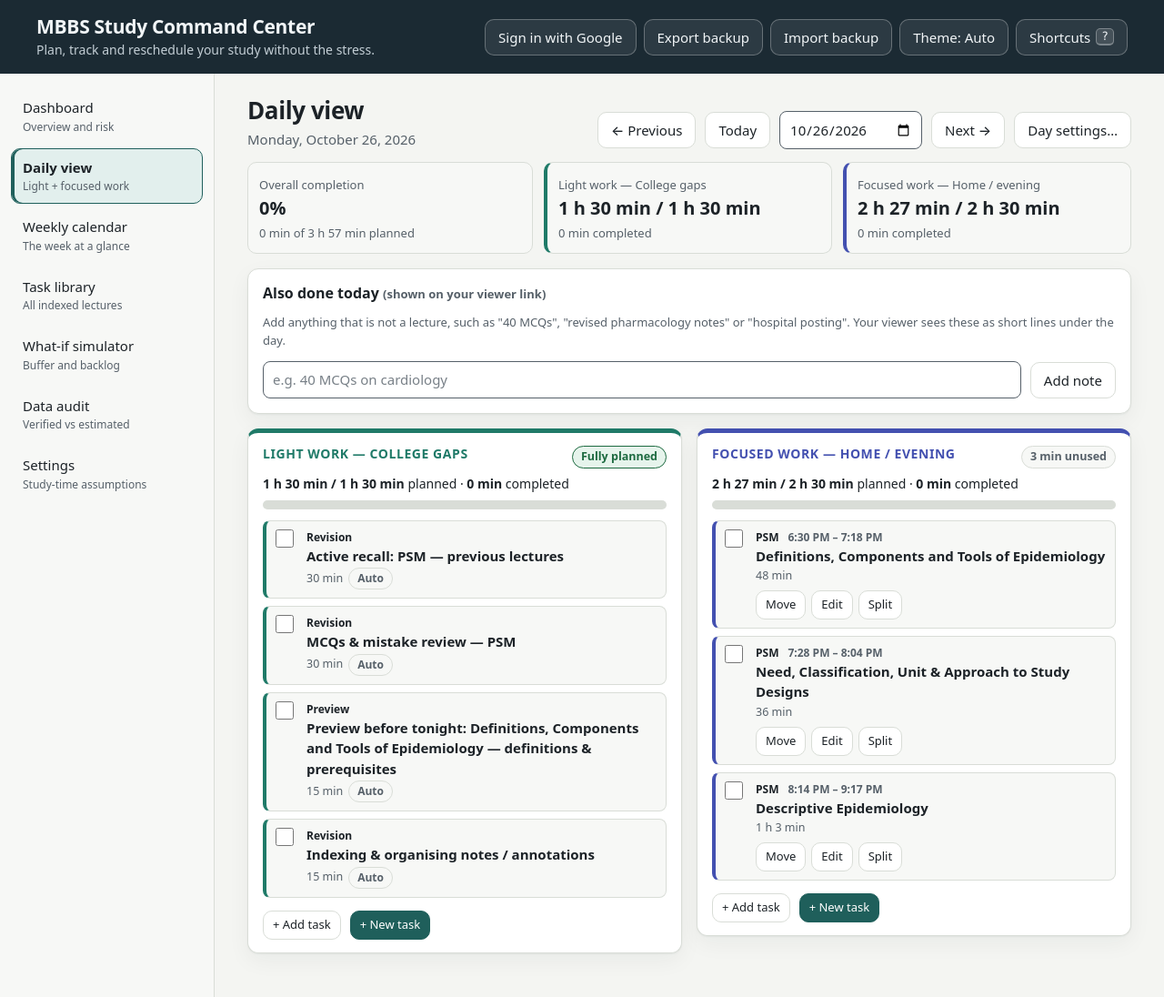
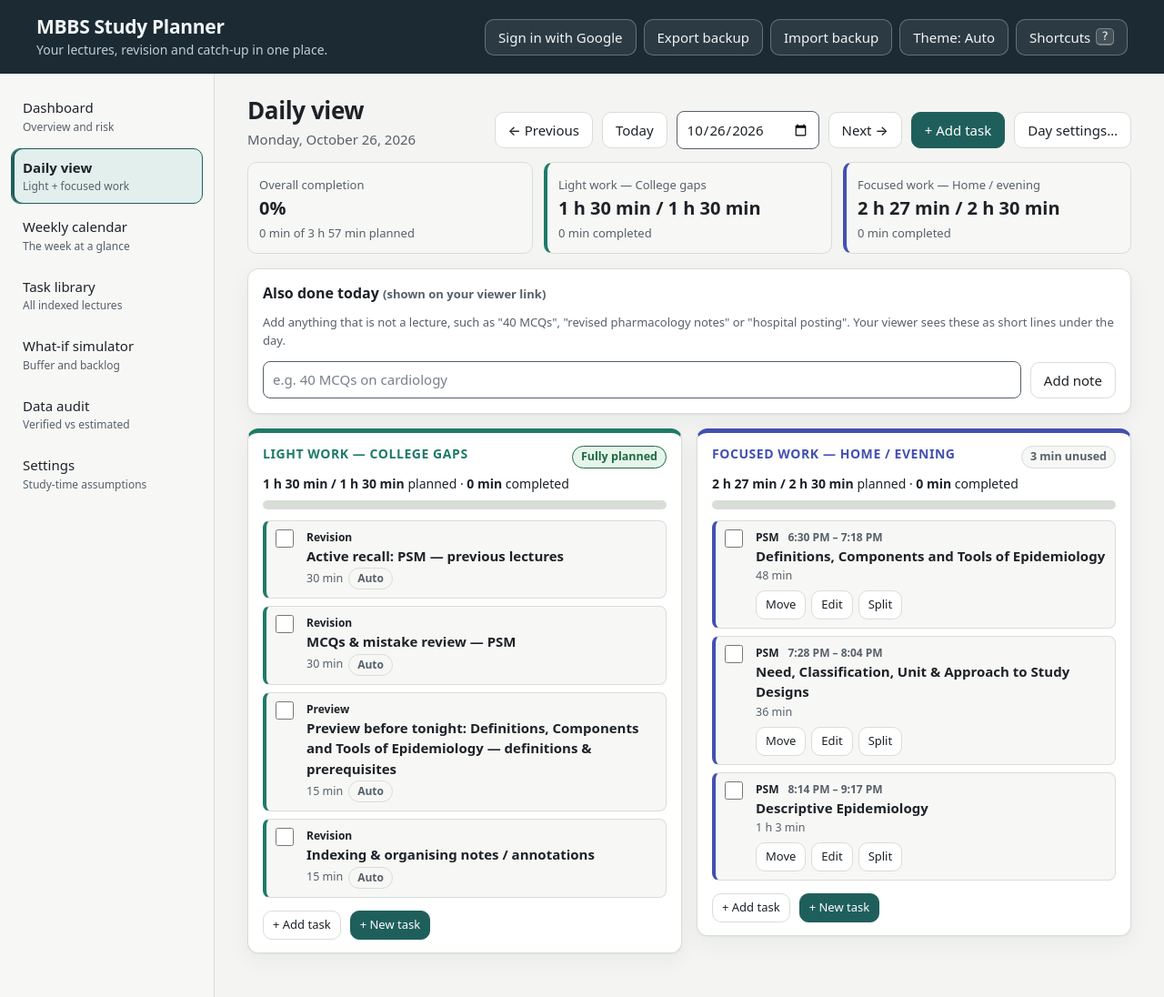
Before and after one commit to LongJumpingWolf/3rd-year-planner, a website with bundled scripts: page index.html in a window 1280 px wide. Shown: the whole page at 91% size. Built offline with nearby package versions, Linux system fonts and the light colour scheme; a script that the page names is missing.

Commit message:
Add task creation shortcuts to dashboard and daily view; simplify product copy

```diff
--- a/index.html
+++ b/index.html
@@ -5,7 +5,7 @@
 <meta name="viewport" content="width=device-width, initial-scale=1">
 <meta name="color-scheme" content="light dark">
 <meta name="description" content="Offline-first MBBS study planner with an automatic scheduler, weekly calendar, task library and what-if simulator.">
-<title>MBBS Study Command Center</title>
+<title>MBBS Study Planner</title>
 <meta name="theme-color" content="#1b2a33">
 <link rel="manifest" href="manifest.webmanifest">
 <link rel="icon" href="favicon.svg" type="image/svg+xml">
@@ -17,8 +17,8 @@
 
 <header class="topbar">
   <div class="brand">
-    <h1>MBBS Study Command Center</h1>
-    <p>Plan, track and reschedule your study without the stress.</p>
+    <h1>MBBS Study Planner</h1>
+    <p>Your lectures, revision and catch-up in one place.</p>
   </div>
   <div class="top-actions" role="group" aria-label="Backup and help">
     <button type="button" id="accountBtn" aria-haspopup="dialog">Sign in with Google</button>
@@ -53,8 +53,9 @@
     <!-- DASHBOARD -->
     <section class="page" id="page-dashboard" aria-labelledby="h-dashboard" hidden>
       <div class="heading">
-        <div><h2 id="h-dashboard" tabindex="-1">Dashboard</h2><p class="sub">Your plan should adapt to reality, not punish you for it.</p></div>
+        <div><h2 id="h-dashboard" tabindex="-1">Dashboard</h2><p class="sub">Today’s plan, with room to adjust it.</p></div>
         <div class="row">
+          <button type="button" class="primary" id="dashboardAddTask">+ Add task</button>
           <button type="button" id="shareBtn" aria-haspopup="dialog" hidden>Share progress</button>
           <div class="field inline"><label for="focusDate">View date</label><input type="date" id="focusDate"></div>
         </div>
@@ -130,6 +131,7 @@
           <label class="sr-only" for="dayDate">Pick a date</label>
           <input type="date" id="dayDate">
           <button type="button" id="nextDay" aria-label="Next day">Next →</button>
+          <button type="button" class="primary" id="dayAddTask">+ Add task</button>
           <button type="button" id="daySettingsBtn" aria-haspopup="dialog">Day settings…</button>
         </div>
       </div>
```
